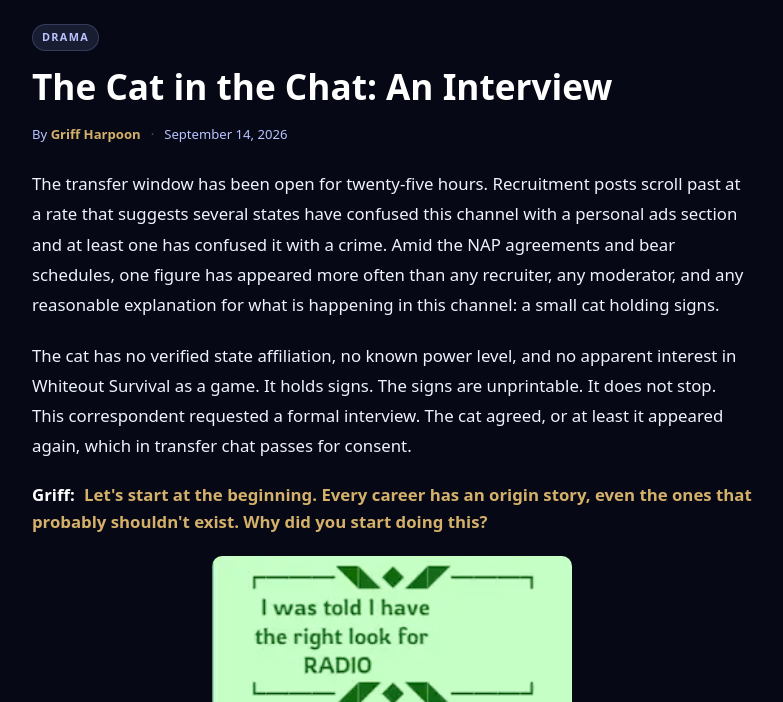
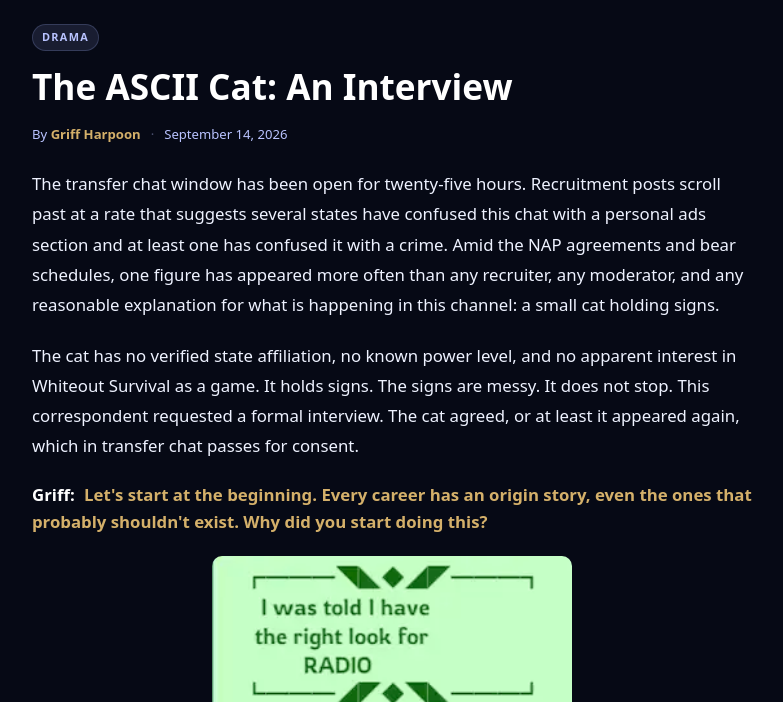
Before and after one commit to whaleslaughter-ux/WOS-State-2128, a Jekyll site: the page cat-interview.html, which Jekyll copies as it is, in a window 1280 px wide and 900 px high, scrolled down 519 px, cut to the strip 198-900 px from the top of the window. Shown: the whole strip, without its empty margins (248-1031 px from the left). Built offline with Jekyll 4.4.1, drawn with Linux system fonts in a browser that asks for light colours.

Commit message:
Update article title and text in cat-interview.html

```diff
--- a/cat-interview.html
+++ b/cat-interview.html
@@ -268,7 +268,7 @@
       <div class="article-tags" aria-label="Tags">
         <span class="tag">Drama</span>
       </div>
-      <h1 class="article-title" id="article-title">The Cat in the Chat: An Interview</h1>
+      <h1 class="article-title" id="article-title">The ASCII Cat: An Interview</h1>
       <div class="article-byline">
         <span>By <a class="reporter" href="/reporter.html?id=griff-harpoon">Griff Harpoon</a></span>
         <span class="sep">·</span>
@@ -278,9 +278,9 @@
 
     <div class="article-body">
 
-      <p>The transfer window has been open for twenty-five hours. Recruitment posts scroll past at a rate that suggests several states have confused this channel with a personal ads section and at least one has confused it with a crime. Amid the NAP agreements and bear schedules, one figure has appeared more often than any recruiter, any moderator, and any reasonable explanation for what is happening in this channel: a small cat holding signs.</p>
+      <p>The transfer chat window has been open for twenty-five hours. Recruitment posts scroll past at a rate that suggests several states have confused this chat with a personal ads section and at least one has confused it with a crime. Amid the NAP agreements and bear schedules, one figure has appeared more often than any recruiter, any moderator, and any reasonable explanation for what is happening in this channel: a small cat holding signs.</p>
 
-      <p>The cat has no verified state affiliation, no known power level, and no apparent interest in Whiteout Survival as a game. It holds signs. The signs are unprintable. It does not stop. This correspondent requested a formal interview. The cat agreed, or at least it appeared again, which in transfer chat passes for consent.</p>
+      <p>The cat has no verified state affiliation, no known power level, and no apparent interest in Whiteout Survival as a game. It holds signs. The signs are messy. It does not stop. This correspondent requested a formal interview. The cat agreed, or at least it appeared again, which in transfer chat passes for consent.</p>
 
       <!-- Q1 -->
       <p class="interview-q"><span>Griff:</span> Let's start at the beginning. Every career has an origin story, even the ones that probably shouldn't exist. Why did you start doing this?</p>
```
